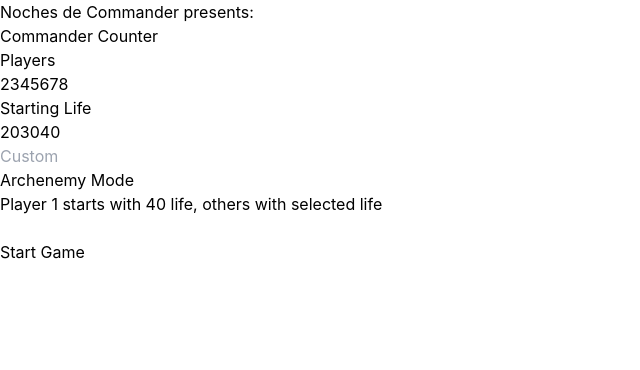
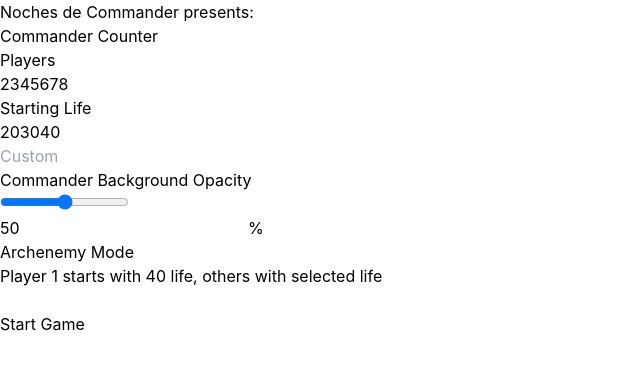
Before and after one commit to ltejadavic/CommanderLifeCounter, a React (Vite) app in the folder frontend/: page / in a window 1280 px wide. Shown: the top 370 px of the page, without its empty margins (0-640 px from the left). Built offline with nearby package versions, Linux system fonts and the light colour scheme.

Commit message:
feat: add adjustable commander opacity setting and implement accelerated life counter hold-to-change functionality

```diff
--- a/frontend/src/App.tsx
+++ b/frontend/src/App.tsx
@@ -54,6 +54,8 @@ function AppContent() {
               setMonarch: useGameStore.getState().setMonarch,
               setGameId: useGameStore.getState().setGameId,
               setGameState: useGameStore.getState().setGameState,
+              commanderOpacity: useGameStore.getState().commanderOpacity,
+              setCommanderOpacity: useGameStore.getState().setCommanderOpacity,
             };
 
             setGameState(state);
--- a/frontend/src/features/game/PlayerPanel.tsx
+++ b/frontend/src/features/game/PlayerPanel.tsx
@@ -18,9 +18,14 @@ interface PlayerPanelProps {
 export const PlayerPanel: React.FC<PlayerPanelProps> = ({ player, isFlipped = false, isWinner = false, isDraw = false, isEditMode = false, isOverlay = false }) => {
   const updateLife = useGameStore((state) => state.updateLife);
   const setActivePlayer = useUIStore((state) => state.setActivePlayer);
+  const commanderOpacity = useGameStore((state) => state.commanderOpacity);
 
   const [recentLifeChange, setRecentLifeChange] = React.useState(0);
   const changeTimeoutRef = React.useRef<number | null>(null);
+
+  const holdIntervalRef = React.useRef<number | null>(null);
+  const holdTimeoutRef = React.useRef<number | null>(null);
+  const pressCountRef = React.useRef<number>(0);
 
   const handleLifeChange = (delta: number) => {
     updateLife(player.id, delta);
@@ -34,6 +39,41 @@ export const PlayerPanel: React.FC<PlayerPanelProps> = ({ player, isFlipped = fa
       setRecentLifeChange(0);
     }, 2000);
   };
+
+  const stopChanging = () => {
+    if (holdIntervalRef.current) clearInterval(holdIntervalRef.current);
+    if (holdTimeoutRef.current) clearTimeout(holdTimeoutRef.current);
+    pressCountRef.current = 0;
+  };
+
+  const startChanging = (delta: number) => {
+    // Immediate first change
+    handleLifeChange(delta);
+
+    // Wait 500ms before auto-repeating
+    holdTimeoutRef.current = window.setTimeout(() => {
+      let speed = 200; // Normal speed
+      pressCountRef.current = 0;
+
+      const tick = () => {
+        handleLifeChange(delta);
+        pressCountRef.current++;
+
+        // Accelerate after 5 ticks (1 second) to 2x speed (100ms)
+        if (pressCountRef.current === 5) {
+          if (holdIntervalRef.current) clearInterval(holdIntervalRef.current);
+          speed = 100;
+          holdIntervalRef.current = window.setInterval(tick, speed);
+        }
+      };
+
+      holdIntervalRef.current = window.setInterval(tick, speed);
+    }, 500);
+  };
+
+  React.useEffect(() => {
+    return () => stopChanging();
+  }, []);
 
   // Calculate Danger Level for Visual Feedback (0 to 1)
   const lifeDanger = !player.isDefeated && player.life <= 10 ? (11 - Math.max(1, player.life)) / 10 : 0;
@@ -96,8 +136,9 @@ export const PlayerPanel: React.FC<PlayerPanelProps> = ({ player, isFlipped = fa
       {/* Background Commander Art */}
       {player.commanderArtCropUrl && (
         <div
-          className="absolute inset-0 opacity-50 mix-blend-overlay pointer-events-none"
+          className="absolute inset-0 mix-blend-overlay pointer-events-none"
           style={{
+            opacity: commanderOpacity / 100,
             backgroundImage: `url(${player.commanderArtCropUrl})`,
             backgroundSize: 'cover',
             backgroundPosition: 'center'
@@ -179,10 +220,20 @@ export const PlayerPanel: React.FC<PlayerPanelProps> = ({ player, isFlipped = fa
       {/* Life Controls */}
       <div className="flex w-full h-full items-center justify-between px-2">
         <button
-          className="flex-1 h-full flex items-center justify-center active:bg-black/20 transition-colors rounded-l-2xl"
-          onClick={() => handleLifeChange(-1)}
+          className="flex-1 h-full flex items-center justify-center active:bg-black/20 transition-colors rounded-l-2xl select-none"
+          onPointerDown={(e) => {
+            if (isEditMode) return;
+            e.currentTarget.setPointerCapture(e.pointerId);
+            startChanging(-1);
+          }}
+          onPointerUp={(e) => {
+            if (isEditMode) return;
+            e.currentTarget.releasePointerCapture(e.pointerId);
+            stopChanging();
+          }}
+          onPointerCancel={stopChanging}
         >
-          <Minus className="w-10 h-10 md:w-16 md:h-16 text-white/70" />
+          <Minus className="w-10 h-10 md:w-16 md:h-16 text-white/70 pointer-events-none" />
         </button>
 
         <motion.div
@@ -196,10 +247,20 @@ export const PlayerPanel: React.FC<PlayerPanelProps> = ({ player, isFlipped = fa
         </motion.div>
 
         <button
-          className="flex-1 h-full flex items-center justify-center active:bg-black/20 transition-colors rounded-r-2xl"
-          onClick={() => handleLifeChange(1)}
+          className="flex-1 h-full flex items-center justify-center active:bg-black/20 transition-colors rounded-r-2xl select-none"
+          onPointerDown={(e) => {
+            if (isEditMode) return;
+            e.currentTarget.setPointerCapture(e.pointerId);
+            startChanging(1);
+          }}
+          onPointerUp={(e) => {
+            if (isEditMode) return;
+            e.currentTarget.releasePointerCapture(e.pointerId);
+            stopChanging();
+          }}
+          onPointerCancel={stopChanging}
         >
-          <Plus className="w-10 h-10 md:w-16 md:h-16 text-white/70" />
+          <Plus className="w-10 h-10 md:w-16 md:h-16 text-white/70 pointer-events-none" />
         </button>
       </div>
 
--- a/frontend/src/features/setup/SetupScreen.tsx
+++ b/frontend/src/features/setup/SetupScreen.tsx
@@ -83,11 +83,21 @@ export const SetupScreen: React.FC = () => {
               ))}
               <div className="flex-1 min-w-[120px] relative">
                 <input
-                  type="number"
+                  type="text"
+                  inputMode="numeric"
+                  pattern="[0-9]*"
                   placeholder="Custom"
                   value={customLife}
                   onChange={(e) => {
-                    setCustomLife(e.target.value);
+                    const val = e.target.value.replace(/\D/g, ''); // Remove non-digits
+                    if (val === '') {
+                      setCustomLife('');
+                    } else {
+                      const num = parseInt(val, 10);
+                      if (num <= 20000) {
+                        setCustomLife(num.toString());
+                      }
+                    }
                     setIsCustomLife(true);
                   }}
                   onFocus={() => setIsCustomLife(true)}
@@ -97,6 +107,43 @@ export const SetupScreen: React.FC = () => {
                       : 'hover:bg-neutral-600'
                   }`}
                 />
+              </div>
+            </div>
+          </div>
+
+          <div className="pt-2 border-t border-neutral-700">
+            <label className="block text-sm font-medium text-neutral-400 mb-2">
+              Commander Background Opacity
+            </label>
+            <div className="flex items-center gap-4">
+              <input
+                type="range"
+                min="0"
+                max="100"
+                value={useGameStore((state) => state.commanderOpacity)}
+                onChange={(e) => useGameStore.getState().setCommanderOpacity(parseInt(e.target.value))}
+                className="flex-1 accent-purple-500"
+              />
+              <div className="relative w-20">
+                <input
+                  type="text"
+                  inputMode="numeric"
+                  pattern="[0-9]*"
+                  value={useGameStore((state) => state.commanderOpacity)}
+                  onChange={(e) => {
+                    const val = e.target.value.replace(/\D/g, '');
+                    if (val === '') {
+                      useGameStore.getState().setCommanderOpacity(0);
+                    } else {
+                      const num = parseInt(val, 10);
+                      if (num <= 100) {
+                        useGameStore.getState().setCommanderOpacity(num);
+                      }
+                    }
+                  }}
+                  className="w-full py-2 px-3 rounded-lg font-bold text-center bg-neutral-700 text-white outline-none focus:ring-2 focus:ring-purple-500"
+                />
+                <span className="absolute right-3 top-2.5 text-neutral-400 font-bold">%</span>
               </div>
             </div>
           </div>
--- a/frontend/src/store/gameStore.ts
+++ b/frontend/src/store/gameStore.ts
@@ -41,6 +41,8 @@ export type GameState = {
   setMonarch: (playerId: string) => void;
   setGameId: (id: string | null) => void;
   setGameState: (state: GameState) => void;
+  commanderOpacity: number;
+  setCommanderOpacity: (opacity: number) => void;
 };
 
 export const DEFAULT_COLORS = [
@@ -60,7 +62,9 @@ export const useGameStore = create<GameState>((set) => ({
   playerCount: 4,
   startingLife: 40,
   isArchenemy: false,
+  commanderOpacity: 50,
 
+  setCommanderOpacity: (opacity) => set({ commanderOpacity: opacity }),
   setSetupConfig: (playerCount, startingLife, isArchenemy = false) => set({ playerCount, startingLife, isArchenemy }),
 
   initializeGame: (playerCount) => set((state) => {
```
